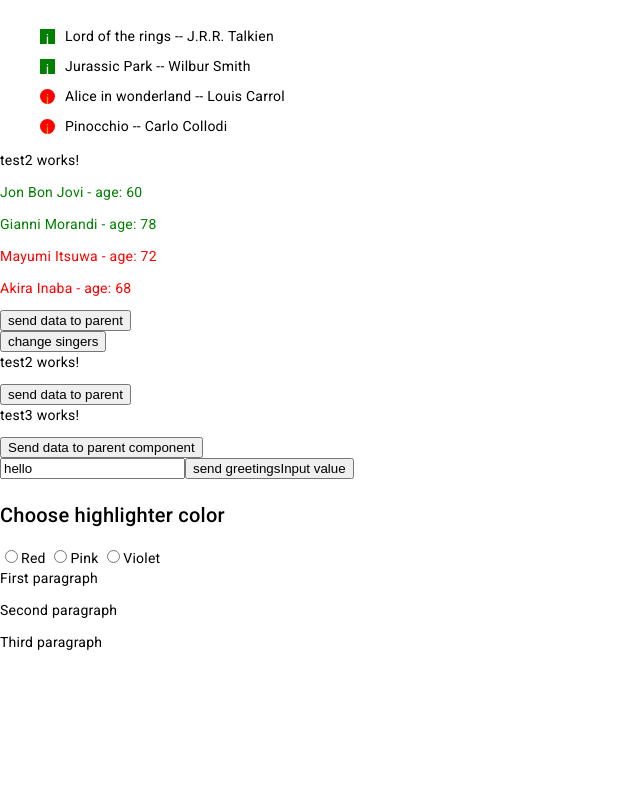
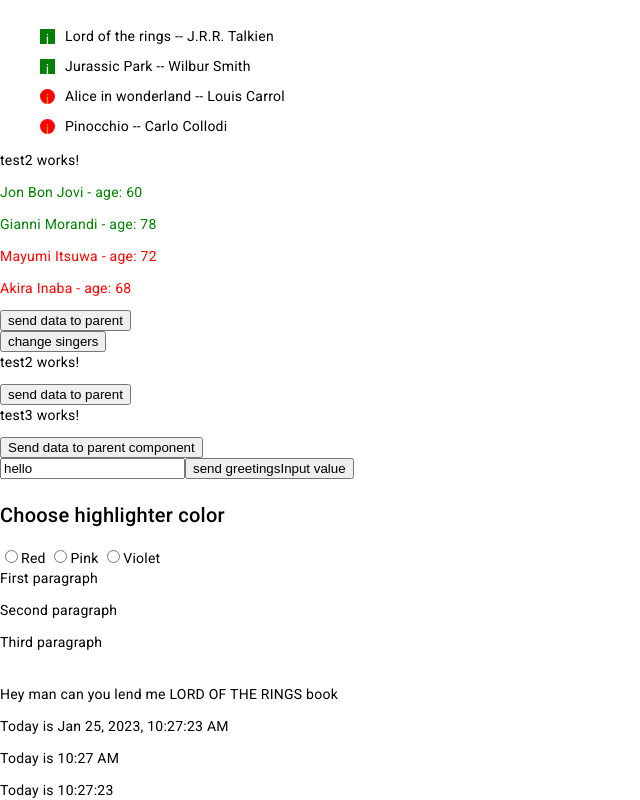
Before and after one commit to danielegeekn1/angular-practice-tests, an Angular app: page / in a window 1280 px wide. Shown: the part 2129-2929 px from the top of the page, without its empty margins (0-640 px from the left). Before the commit the page ends 2781 px from the top, so only its background shows below. Built offline with nearby package versions, Linux system fonts and the light colour scheme.

Commit message:
uppercase and datapipes

```diff
--- a/src/app/app.component.html
+++ b/src/app/app.component.html
@@ -33,6 +33,15 @@
     (click)="changeHiglighterColor('Violet')"
   />Violet
 </div>
+<!--adding a second default property in our directive-->
 <p [appHighlight]="color" defaultColor="blue">First paragraph</p>
 <p [appHighlight]="color" defaultColor="orange">Second paragraph</p>
 <p [appHighlight]="color" defaultColor="yellow">Third paragraph</p>
+<br />
+<!--pipes built in functions-->
+<!--uppercase-->
+<p>Hey man can you lend me {{ bookTitle | uppercase }} book</p>
+<!--datapipe examples-->
+<p>Today is {{ today | date : "medium" }}</p>
+<p>Today is {{ today | date : "shortTime" }}</p>
+<p>Today is {{ today | date : "h:mm:ss" }}</p>
--- a/src/app/app.component.ts
+++ b/src/app/app.component.ts
@@ -15,6 +15,8 @@ export class AppComponent implements OnInit, AfterViewInit {
   @ViewChild('greetingsInput') inputValue!: ElementRef<HTMLInputElement>;
   title = 'Angular-from-scratch';
   color: string = '';
+  today: number = Date.now();
+  bookTitle: string = 'Lord of the rings';
   singers = [
     {
       name: 'Jon Bon Jovi',
--- a/src/app/directives/highlight/highlight.directive.ts
+++ b/src/app/directives/highlight/highlight.directive.ts
@@ -12,7 +12,7 @@ export class HighlightDirective {
     this.changeColor(this.appHighlight || this.defaultColor || 'purple');
   }
   @HostListener('mouseleave') onMouseLeave() {
-    this.changeColor('red');
+    this.changeColor('transparent');
   }
   changeColor(color: string) {
     this.element.nativeElement.style.backgroundColor = color;
```
